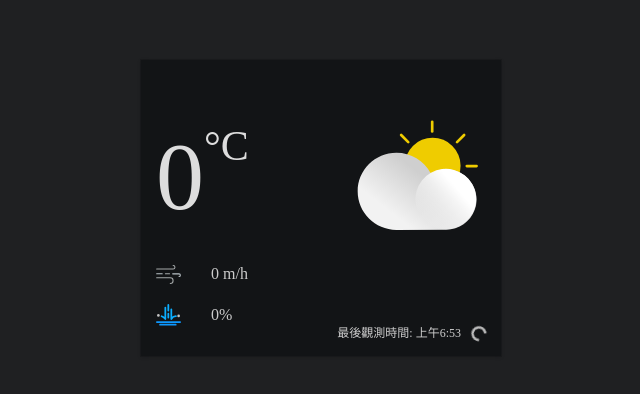
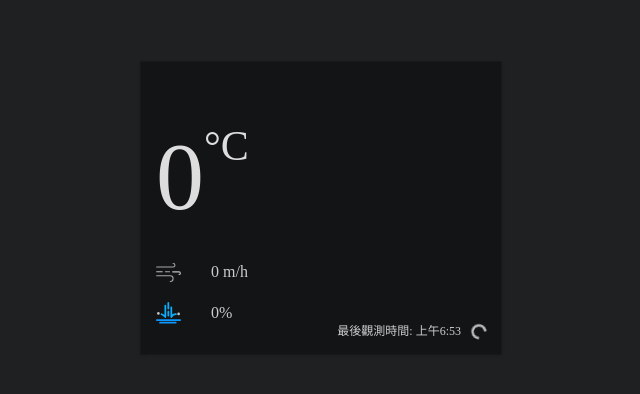
Before and after one commit to learnpytest/realtime-weather-app, a React (Create React App) app: page / in a window 1280 px wide. Shown: the part 192-586 px from the top of the page, without its empty margins (319-959 px from the left). Built offline with nearby package versions, Linux system fonts and the light colour scheme; no server answers.

Commit message:
create use Memo function to memorize weather type

```diff
--- a/src/App.jsx
+++ b/src/App.jsx
@@ -157,7 +157,7 @@ function App() {
     locationName: "",
     description: "",
     temperature: 0,
-    weatherCode: "",
+    weatherCode: 0,
     windSpeed: 0,
     rainPosibility: 0,
     observationTime: new Date(),
@@ -211,7 +211,7 @@ function App() {
               {Math.round(temperature)}
               <Celsius>°C</Celsius>
             </Temperature>
-            <WeatherIcon />
+            <WeatherIcon weatherCode={weatherCode} moment="night" />
           </WeatherElement>
           <AirFlow>
             <AirFlowIcon />
--- a/src/components/WeatherIcon.jsx
+++ b/src/components/WeatherIcon.jsx
@@ -1,4 +1,6 @@
 import styled from "@emotion/styled";
+
+import { useMemo } from "react";
 
 import { ReactComponent as DayThunderstorm } from "./../images/day-thunderstorm.svg";
 import { ReactComponent as DayClear } from "./../images/day-clear.svg";
@@ -48,8 +50,17 @@ const weatherIcons = {
   },
 };
 
-const weatherCode2Type = () => {
-  console.log(Object.entries(weatherTypes));
+const weatherCode2Type = (code) => {
+  // for (const [key, value] of Object.entries(weatherTypes)) {
+  //   if(value.includes(code)) {
+  //     type = key
+  //   }
+  // }
+  const [type] =
+    Object.entries(weatherTypes).find(([key, value]) =>
+      value.includes(Number(code))
+    ) || [];
+  return type;
 };
 
 const IconContainer = styled.div`
@@ -60,10 +71,18 @@ const IconContainer = styled.div`
   }
 `;
 
-const WeatherIcon = () => {
+const WeatherIcon = ({ weatherCode, moment }) => {
+  const weatherType = useMemo(
+    () => weatherCode2Type(weatherCode),
+    [weatherCode]
+  );
+
+  const weatherIcon = weatherIcons[moment][weatherType];
+
   return (
     <IconContainer>
-      <DayCloudy />
+      {weatherIcon}
+      {/* <DayCloudy /> */}
     </IconContainer>
   );
 };
```
